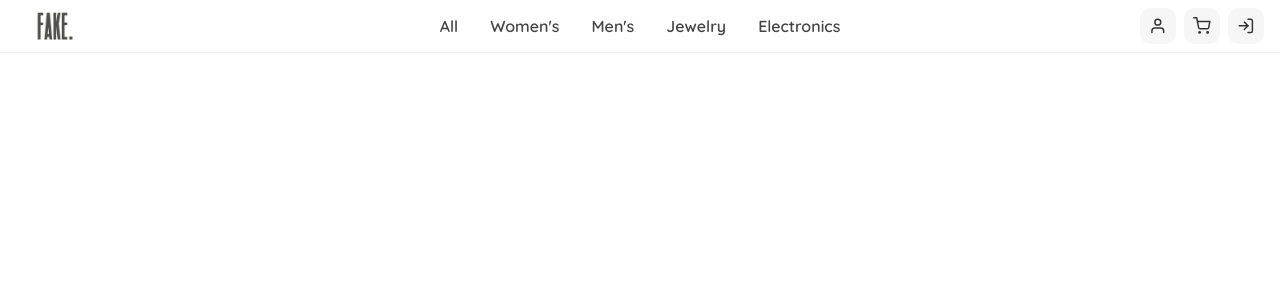
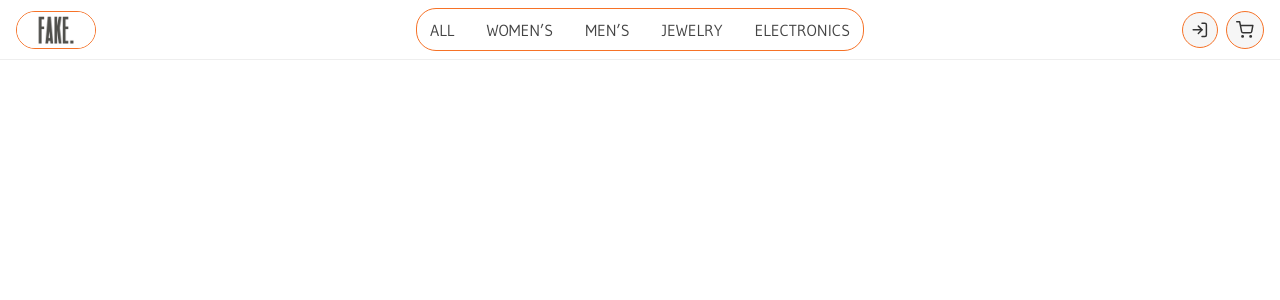
Before and after one commit to dayo-adebanjo/dayos-fake-store, a React (Create React App) app: page /cart in a window 1280 px wide. Shown: the top 300 px of the page. Built offline with nearby package versions, Linux system fonts and the light colour scheme.

Commit message:
added styling to nav bar

```diff
--- a/public/index.html
+++ b/public/index.html
@@ -5,8 +5,7 @@
     <link rel="icon" href="%PUBLIC_URL%/favicon.ico" />
     <meta name="viewport" content="width=device-width, initial-scale=1" />
     <meta name="theme-color" content="#000000" />
-    <link href="https://fonts.googleapis.com/css2?family=Quicksand:wght@400;500;600;700&display=swap" rel="stylesheet">
-    <title>Dayo's Fake Store</title>
+    <link href="https://fonts.googleapis.com/css2?family=Gudea:ital,wght@0,400;0,700;1,400&display=swap" rel="stylesheet">    <title>Dayo's Fake Store</title>
   </head>
   <body>
     <noscript>You need to enable JavaScript to run this app.</noscript>
--- a/src/App.css
+++ b/src/App.css
@@ -10,7 +10,8 @@ a {
 nav {
   border: none;
   align-items: end;
-  font-family: 'Quicksand', sans-serif;
+  text-transform: uppercase;
+  font-family: 'Gudea', sans-serif;
   padding-left: 1rem !important;
   padding-bottom: 0.5rem !important;
   padding-right: 1rem !important;
@@ -21,7 +22,7 @@ html, body, #root, .home{
   min-height: 100vh;
 }
 
-.home {
+.products {
   background-color: #f6f6f6;
 }
 
@@ -94,7 +95,6 @@ Link{
   text-align: center;
   grid-template-columns: repeat(auto-fit, minmax(250px, 1fr));
   gap: 1rem;
-  max-width: 800px;
   margin: auto;
 }
 
@@ -114,7 +114,7 @@ Link{
 }
 
 .product-title, .product-price{
-  font-family: 'Quicksand', sans-serif;
+  font-family: 'Gudea', sans-serif;
   font-size: 12px;
 }
 
--- a/src/components/NavBar.jsx
+++ b/src/components/NavBar.jsx
@@ -1,49 +1,56 @@
-import { NavLink, useNavigate } from 'react-router-dom'
+import { Link, useLocation } from 'react-router-dom'
 import { FiUser, FiShoppingCart, FiLogIn } from 'react-icons/fi'
 import { useAuth } from '../context/AuthContext'
-//import logo from '../../public/logo.png' // e.g. /src/assets/logo.png
 import '../style/NavBar.css'
 
-function NavBar({ openLoginModal }) {
-  const { isLoggedIn } = useAuth()
-  const navigate = useNavigate()
 
-  const goProfile = () => (isLoggedIn ? navigate('/profile') : openLoginModal())
-  const goCart = () => navigate('/cart')
-  const openLogin = () => openLoginModal()
+const categoryFromSearch = (search) => {
+  const sp = new URLSearchParams(search)
+  return (sp.get('category') || '').toLowerCase()
+}
+
+export default function NavBar({ openLoginModal }) {
+  const { isLoggedIn, logout } = useAuth()
+  const location = useLocation()
+  const activeCat = categoryFromSearch(location.search)
+
+  const isActive = (slug) => {
+    if (slug === 'all') return location.pathname === '/products' && !activeCat
+    return location.pathname === '/products' && activeCat === slug
+  }
 
   return (
     <nav className="nav">
       {/* Left: Logo */}
-      <div className="nav__left" onClick={() => navigate('/')} role="button" aria-label="Home">
-        <img src="/logo.png" alt="Home" className="nav__logo" />
+      <div className="nav__left">
+        <Link to="/" aria-label="Home">
+          <img src='/logo.png' alt="Fake" className="nav__logo" />
+        </Link>
       </div>
 
-      {/* Center: Menu */}
+      {/* Center: Query-based category links */}
       <div className="nav__center">
-        <NavLink end to="/" className="nav__link">All</NavLink>
-        <NavLink to="/women" className="nav__link">Women&apos;s</NavLink>
-        <NavLink to="/men" className="nav__link">Men&apos;s</NavLink>
-        <NavLink to="/jewelry" className="nav__link">Jewelry</NavLink>
-        <NavLink to="/electronics" className="nav__link">Electronics</NavLink>
+        <Link to="/products" className={`nav__link ${isActive('all') ? 'active' : ''}`}>All</Link>
+        <Link to="/products?category=women" className={`nav__link ${isActive('women') ? 'active' : ''}`}>Women’s</Link>
+        <Link to="/products?category=men" className={`nav__link ${isActive('men') ? 'active' : ''}`}>Men’s</Link>
+        <Link to="/products?category=jewelry" className={`nav__link ${isActive('jewelry') ? 'active' : ''}`}>Jewelry</Link>
+        <Link to="/products?category=electronics" className={`nav__link ${isActive('electronics') ? 'active' : ''}`}>Electronics</Link>
       </div>
 
       {/* Right: Icons */}
       <div className="nav__right">
-        <button className="icon-btn" onClick={goProfile} aria-label="Profile">
-          <FiUser />
+        <button className="icon-btn" onClick={() => (isLoggedIn ? null : openLoginModal())} aria-label="Log In / Profile">
+          {isLoggedIn ? <FiUser /> : <FiLogIn />}
         </button>
-        <button className="icon-btn" onClick={goCart} aria-label="Cart">
+        <Link to="/cart" className="icon-btn" aria-label="Cart">
           <FiShoppingCart />
-        </button>
-        {!isLoggedIn && (
-          <button className="icon-btn" onClick={openLogin} aria-label="Log In">
-            <FiLogIn />
+        </Link>
+        {isLoggedIn && (
+          <button className="icon-btn" onClick={logout} aria-label="Log Out">
+            <span style={{ fontSize: 12, fontWeight: 700 }}>⎋</span>
           </button>
         )}
       </div>
     </nav>
   )
 }
-
-export default NavBar
--- a/src/pages/HomePage.jsx
+++ b/src/pages/HomePage.jsx
@@ -1,49 +1,11 @@
-import { useState, useEffect } from 'react'
-import SearchBar from '../components/SearchBar'
-import ProductCard from '../components/ProductCard'
-import ProductModal from '../components/ProductModal'
+import { Link } from 'react-router-dom'
 
-function HomePage() {
-  const [products, setProducts] = useState([])
-  const [query, setQuery] = useState('')
-  const [loading, setLoading] = useState(true)
-  const [selectedProduct, setSelectedProduct] = useState(null)
-
-
-  useEffect(() => {
-    fetch('https://fakestoreapi.com/products')
-      .then(res => res.json())
-      .then(data => {
-        setProducts(data)
-        setLoading(false)
-  })
-  }, [])
-
-  const filteredProducts = products.filter(p =>
-     query.trim() === '' || p.title.toLowerCase().startsWith(query.trim().toLowerCase())
-  )
-
+export default function HomePage() {
   return (
-    <div className="home">
-      <SearchBar query={query} setQuery={setQuery} />
-      {loading ? (
-        <div style={{ padding: '2rem', textAlign: 'center', fontSize: '12px' }}>Loading...</div>
-      ) : (
-        <div className="product-grid">
-          {filteredProducts.map(p => (
-            <ProductCard key={p.id} product={p} onClick={() => setSelectedProduct(p)} />
-          ))}
-        </div>
-      )}
-      {selectedProduct && (
-        <ProductModal
-          product={selectedProduct}
-          isOpen={!!selectedProduct}
-          onRequestClose={() => setSelectedProduct(null)}
-        />
-      )}
+    <div style={{ padding: '2rem', textAlign: 'center' }}>
+      <h1>Welcome</h1>
+      <p>This is a simple landing page.</p>
+      <Link to="/products">Go to Products</Link>
     </div>
   )
 }
-
-export default HomePage
--- /dev/null
+++ b/src/pages/ProductsPage.jsx
@@ -0,0 +1,68 @@
+import { useState, useEffect, useMemo } from 'react'
+import { useSearchParams } from 'react-router-dom'
+import SearchBar from '../components/SearchBar'
+import ProductCard from '../components/ProductCard'
+import ProductModal from '../components/ProductModal'
+
+const mapParamToApiCategory = (slug) => { //TODO - what is this doing
+  switch ((slug || '').toLowerCase()) {
+    case 'women': return "women's clothing"
+    case 'men': return "men's clothing"
+    case 'jewelry': return 'jewelery'      // API spelling
+    case 'electronics': return 'electronics'
+    default: return ''                      // All
+  }
+}
+
+function ProductsPage() {
+  const [products, setProducts] = useState([])
+  const [query, setQuery] = useState('')
+  const [loading, setLoading] = useState(true)
+  const [selectedProduct, setSelectedProduct] = useState(null)
+  const [searchParams] = useSearchParams()
+  const categoryParam = searchParams.get('category') || ''
+  const apiCategory = mapParamToApiCategory(categoryParam)
+
+  useEffect(() => {
+    fetch('https://fakestoreapi.com/products')
+      .then(res => res.json())
+      .then(data => {
+        setProducts(data)
+        setLoading(false)
+  })
+  }, [])
+
+  const titleMatches = (title, q) =>
+     q.trim() === '' || title.toLowerCase().startsWith(q.trim().toLowerCase())
+
+  const filteredProducts = useMemo(() => {
+    return products
+      .filter(p => (apiCategory ? p.category === apiCategory : true))
+      .filter(p => titleMatches(p.title, query))
+  }, [products, apiCategory, query])
+
+
+  return (
+    <div className="products">
+      <SearchBar query={query} setQuery={setQuery} />
+      {loading ? (
+        <div style={{ padding: '2rem', textAlign: 'center', fontSize: '12px' }}>Loading...</div>
+      ) : (
+        <div className="product-grid">
+          {filteredProducts.map(p => (
+            <ProductCard key={p.id} product={p} onClick={() => setSelectedProduct(p)} />
+          ))}
+        </div>
+      )}
+      {selectedProduct && (
+        <ProductModal
+          product={selectedProduct}
+          isOpen={!!selectedProduct}
+          onRequestClose={() => setSelectedProduct(null)}
+        />
+      )}
+    </div>
+  )
+}
+
+export default ProductsPage
--- a/src/style/NavBar.css
+++ b/src/style/NavBar.css
@@ -29,21 +29,34 @@
   justify-content: center;
   gap: 1rem;
   flex-wrap: wrap;
+  padding: 5px;
 }
+
+.nav__logo,
+.nav__center,
+.icon-btn {
+  border: 1.5px solid #f67227;
+  border-radius: 20px;
+}
+
 .nav__link {
   text-decoration: none;
-  font-weight: 600;
+  font-weight: 400;
   color: #444;
   padding: 0.35rem 0.5rem;
-  border-radius: 8px;
   transition: background 0.15s ease, color 0.15s ease;
 }
+
 .nav__link:hover {
   background: #f3f3f3;
+    border-radius: 15px;
+
 }
+
 .nav__link.active {
-  color: #5f27cd;           /* active color */
-  background: #efe9ff;      /* subtle active bg */
+  background: #fef3ec;
+  color: #f67227;
+  border-radius: 15px;
 }
 
 /* Right */
@@ -53,20 +66,20 @@
   align-items: center;
   gap: 0.5rem;
 }
+
 .icon-btn {
   display: inline-flex;
   align-items: center;
   justify-content: center;
   height: 36px;
   width: 36px;
-  border-radius: 10px;
-  border: none;
   background: #f6f6f6;
   color: #333;
   cursor: pointer;
   font-size: 1.1rem;
   transition: background 0.15s ease, transform 0.1s ease;
 }
+
 .icon-btn:hover {
   background: #ececec;
   transform: translateY(-1px);
```
Also changed, not shown: src/App.js (+5 -2 lines), src/pages/CartPage.jsx (added).
